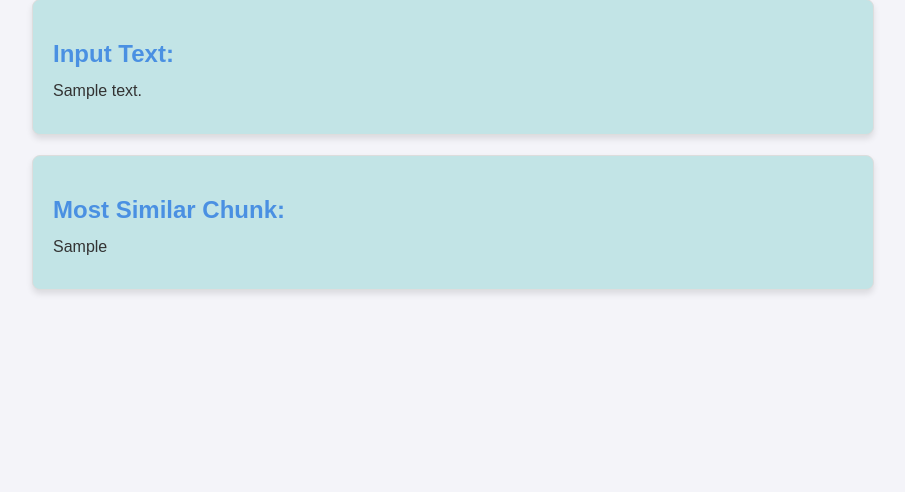
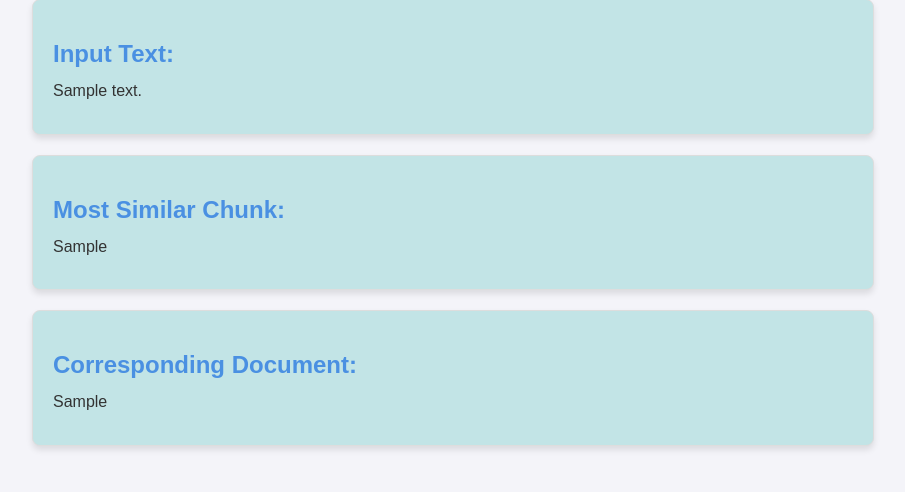
Before and after one commit to EthixDev/rag_chatbot, a Django app: template app/templates/app/index.html in a window 1280 px wide. Shown: the part 308-800 px from the top of the page, without its empty margins (187-1092 px from the left). Run offline with Django 5.2, Linux system fonts and the light colour scheme; the template is opened without the code that fills it: most values are stand-ins (such as "Sample title", 1, 10 or a date in 2020); parts of the project's set-up code (start-up, migrations or seed data) failed here and were passed over.

Commit message:
add the document path name most similar to the  query on the ui

```diff
--- a/app/templates/app/index.html
+++ b/app/templates/app/index.html
@@ -112,5 +112,11 @@
             <p>{{ most_similar }}</p>
         </div>
     {% endif %}
+    {% if corresponding_document %}
+        <div class="output-section">
+            <h2>Corresponding Document:</h2>
+            <p>{{corresponding_document}}</p>
+        </div>
+    {% endif %}
 </body>
 </html>
```
